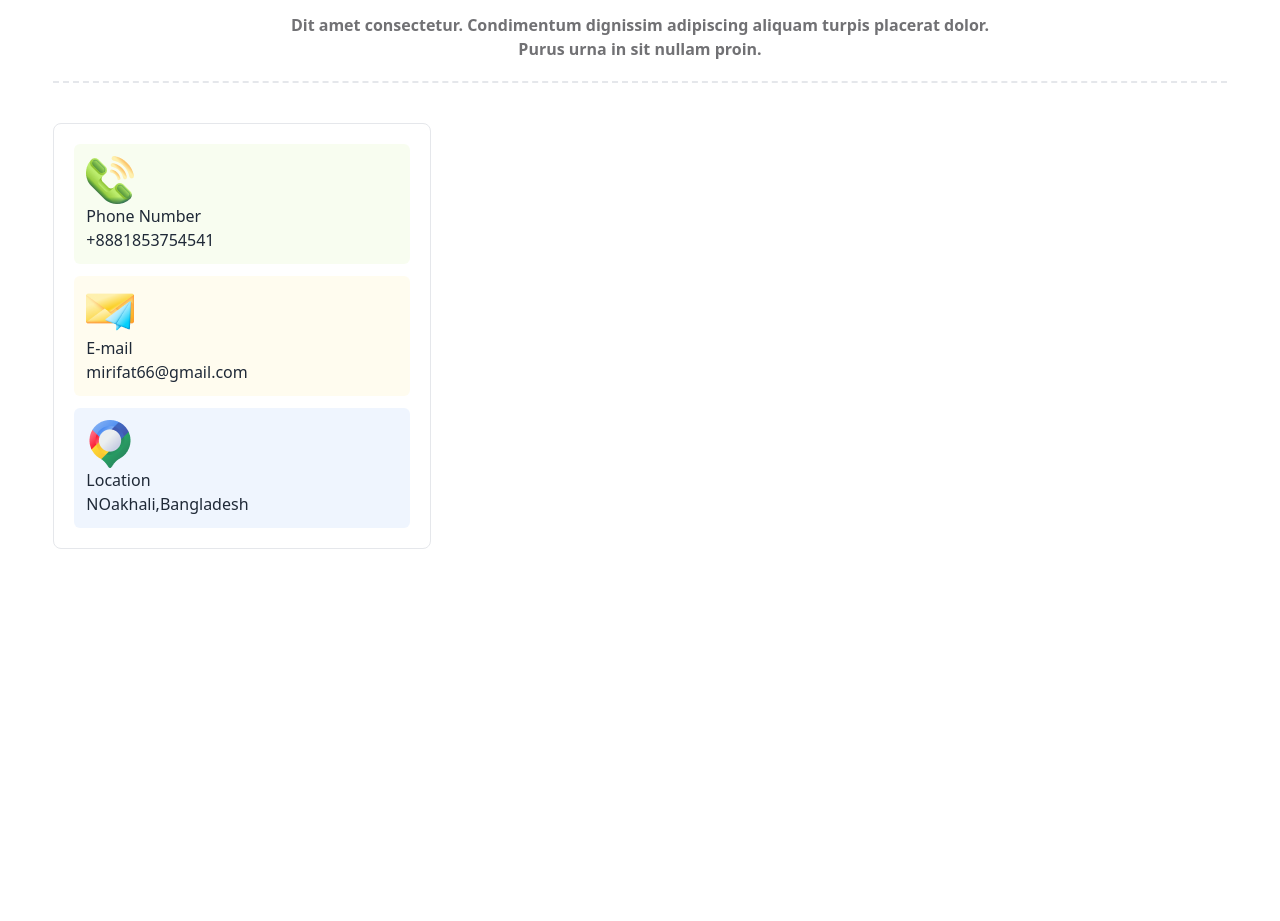
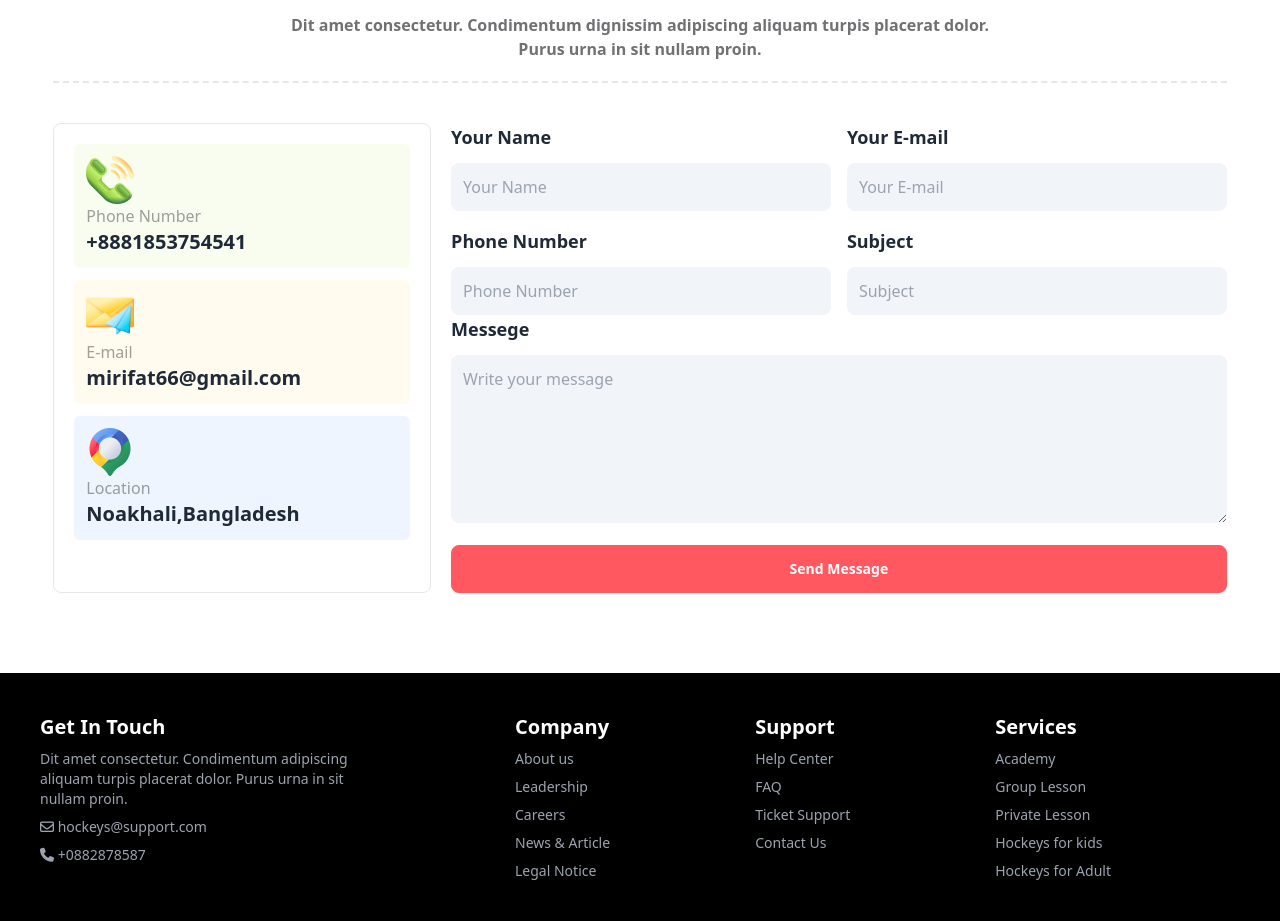
Before and after one commit to MujahidulIslam4541/B9-Assignment3-Hokey, a plain HTML site: page index.html in a window 1280 px wide. Shown: the part 2963-3884 px from the top of the page. Before the commit the page ends 3512 px from the top, so only its background shows below. Drawn offline with nearby package versions, Linux system fonts and the light colour scheme.

Commit message:
contact and footer section complete

```diff
--- a/index.html
+++ b/index.html
@@ -377,7 +377,7 @@
           </section>
 
          <!-- contact section -->
-          <section class="mt-24">
+          <section class="mt-24 mb-5">
             <div class="text-center space-y-4  border-y-2 border-dashed py-5">
               <h2 class="text-3xl font-bold">Get In Touch</h2>
               <p class="w-3/5 mx-auto text-[#13131899] font-semibold">Dit amet consectetur. Condimentum dignissim adipiscing aliquam turpis placerat dolor. Purus urna in sit nullam proin.</p>
@@ -388,27 +388,83 @@
                <div class="border rounded-lg p-5 space-y-3">
                   <div class="p-3 bg-[#BCED6D1A] rounded-md">
                     <img src="./Images/Group 1171275317.png" alt="">
-                    <p>Phone Number</p>
-                    <h6>+8881853754541</h6>
+                    <p class="text-[#13131866]">Phone Number</p>
+                    <h6 class="text-xl font-semibold">+8881853754541</h6>
                   </div>
                   <div class="p-3 bg-[#FDDD5F1A] rounded-md">
                     <img src="./Images/Group 1171275318.png" alt="">
-                    <p>E-mail</p>
-                    <h6>mirifat66@gmail.com</h6>
+                    <p class="text-[#13131866]">E-mail</p>
+                    <h6 class="text-xl font-semibold">mirifat66@gmail.com</h6>
                   </div>
                   <div class="p-3 bg-[#629CF31A] rounded-md">
                     <img src="./Images/Group 1171275321.png" alt="">
-                    <p>Location</p>
-                    <h6>NOakhali,Bangladesh</h6>
+                    <p class="text-[#13131866]">Location</p>
+                    <h6 class="text-xl font-semibold">Noakhali,Bangladesh</h6>
                   </div>
                </div>
 
                <div class="lg:col-span-2">
-
+                  <div class="grid grid-cols-1 lg:grid-cols-2 gap-4">
+                    <div>
+                      <label class="text-lg font-semibold" for="">Your Name</label><br>
+                      <input class=" mt-3 border-none outline-none p-3 w-full bg-slate-100 rounded-lg" type="text" placeholder="Your Name">
+                    </div>
+                    <div>
+                      <label class="text-lg font-semibold" for="">Your E-mail </label><br>
+                      <input class=" mt-3 border-none outline-none p-3 w-full bg-slate-100 rounded-lg" type="text" placeholder="Your E-mail">
+                    </div>
+                    <div>
+                      <label class="text-lg font-semibold" for="">Phone Number</label><br>
+                      <input class=" mt-3 border-none outline-none p-3 w-full bg-slate-100 rounded-lg" type="text" placeholder="Phone Number">
+                    </div>
+                    <div>
+                      <label class="text-lg font-semibold" for="">Subject </label><br>
+                      <input class=" mt-3 border-none outline-none p-3 w-full bg-slate-100 rounded-lg" type="text" placeholder="Subject">
+                    </div>
+                  </div>
+                  <div>
+                    <label class="text-lg font-semibold" for="">Messege </label><br>
+                    <textarea rows="6" name="" id="" class=" mt-3 border-none outline-none p-3 w-full bg-slate-100 rounded-lg" placeholder="Write your message"></textarea>
+                  </div>
+                  <button class="btn btn-error text-white lg:col-span-2 w-full mt-4">Send Message</button>
+                </div>
                </div>
              </div>
           </section>
     </main>
 
+    <!-- footer section -->
+    <footer class="footer bg-black text-neutral-content p-10 mt-20">
+      <nav>
+        <h6 class="text-xl font-semibold text-white">Get In Touch</h6>
+        <p class="w-[330px] text-gray-400">Dit amet consectetur. Condimentum  adipiscing aliquam turpis placerat dolor. Purus urna in sit nullam proin. </p>
+        <a class="link link-hover text-gray-400"><i class="fa-regular fa-envelope"></i> hockeys@support.com</a>
+        <a class="link link-hover text-gray-400"><i class="fa-solid fa-phone"></i> +0882878587</a>
+      </nav>
+      <nav>
+        <h6 class="text-xl font-semibold text-white">Company</h6>
+        <a class="link link-hover text-gray-400">About us</a>
+        <a class="link link-hover text-gray-400">Leadership</a>
+        <a class="link link-hover text-gray-400">Careers</a>
+        <a class="link link-hover text-gray-400">News & Article</a>
+        <a class="link link-hover text-gray-400">Legal Notice</a>
+      </nav>
+      <nav>
+        <h6 class="text-xl font-semibold text-white">Support</h6>
+        <a class="link link-hover text-gray-400">Help Center</a>
+        <a class="link link-hover text-gray-400">FAQ</a>
+        <a class="link link-hover text-gray-400">Ticket Support</a>
+        <a class="link link-hover text-gray-400">Contact Us</a>
+      </nav>
+      <nav>
+        <h6 class="text-xl font-semibold text-white">Services</h6>
+        <a class="link link-hover text-gray-400">Academy</a>
+        <a class="link link-hover text-gray-400">Group Lesson</a>
+        <a class="link link-hover text-gray-400">Private Lesson</a>
+        <a class="link link-hover text-gray-400">Hockeys for kids</a>
+        <a class="link link-hover text-gray-400">Hockeys for Adult</a>
+      </nav>
+    </footer>
+
 </body>
 </html>
```
